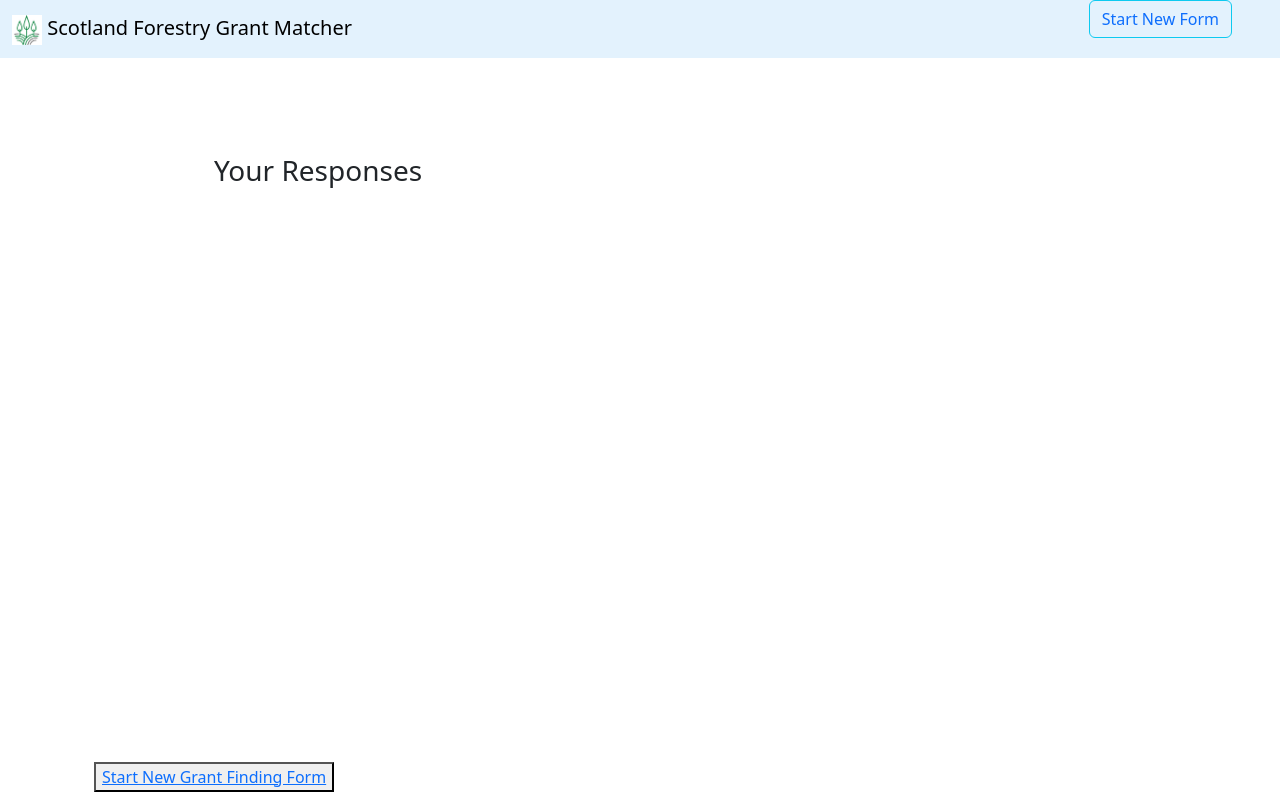
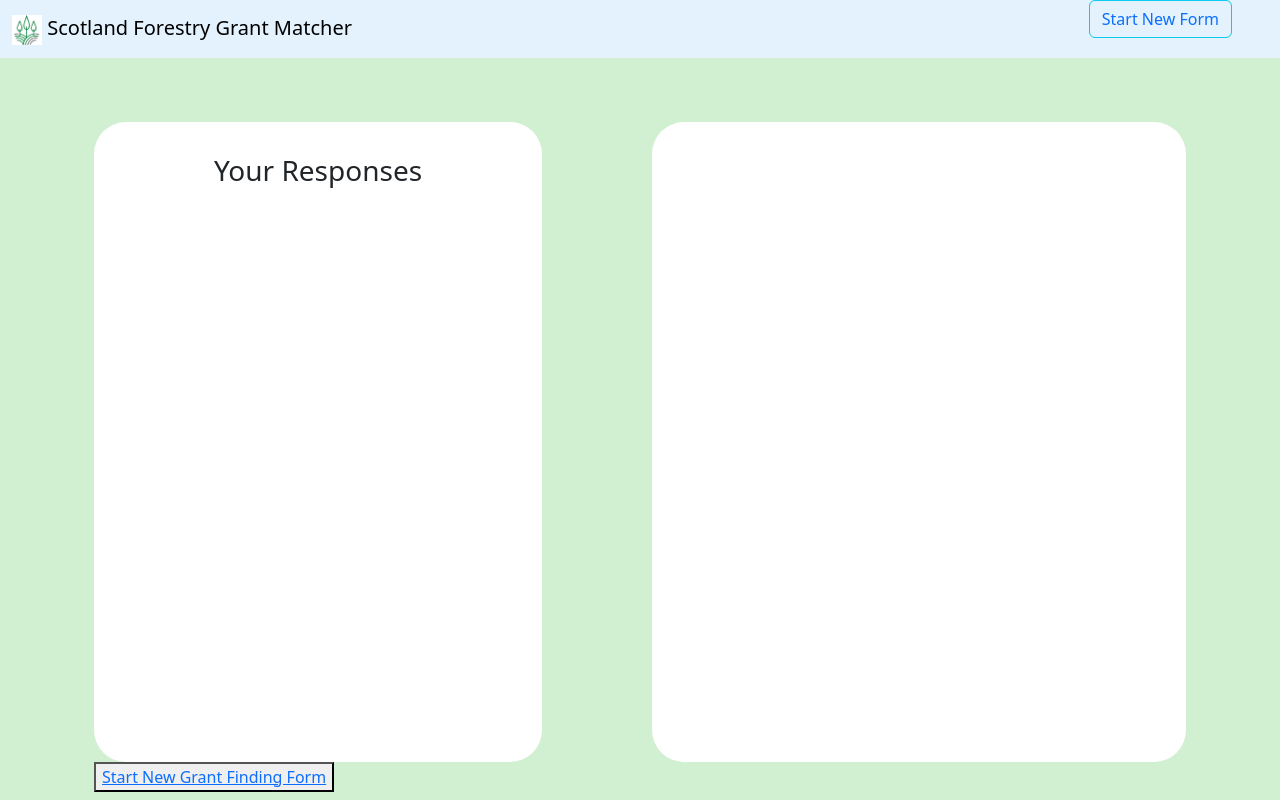
Before and after one commit to Afish3/grant-scheme-matcher, a Flask app: template templates/response.html in a window 1280 px wide. Run offline with Flask 3, Linux system fonts and the light colour scheme; the template is opened without the code that fills it, so the values that code supplies are empty; some libraries are stand-ins or nearby versions.

Commit message:
color change on response page

```diff
--- a/templates/response.html
+++ b/templates/response.html
@@ -1,5 +1,8 @@
 {% extends 'base.html' %}
 
+{% block style %}
+style="background-color: rgba(27, 177, 27, 0.2);"
+{% endblock %}
 {% block content %}
 <div class="container results">
     <div class="row">
```
